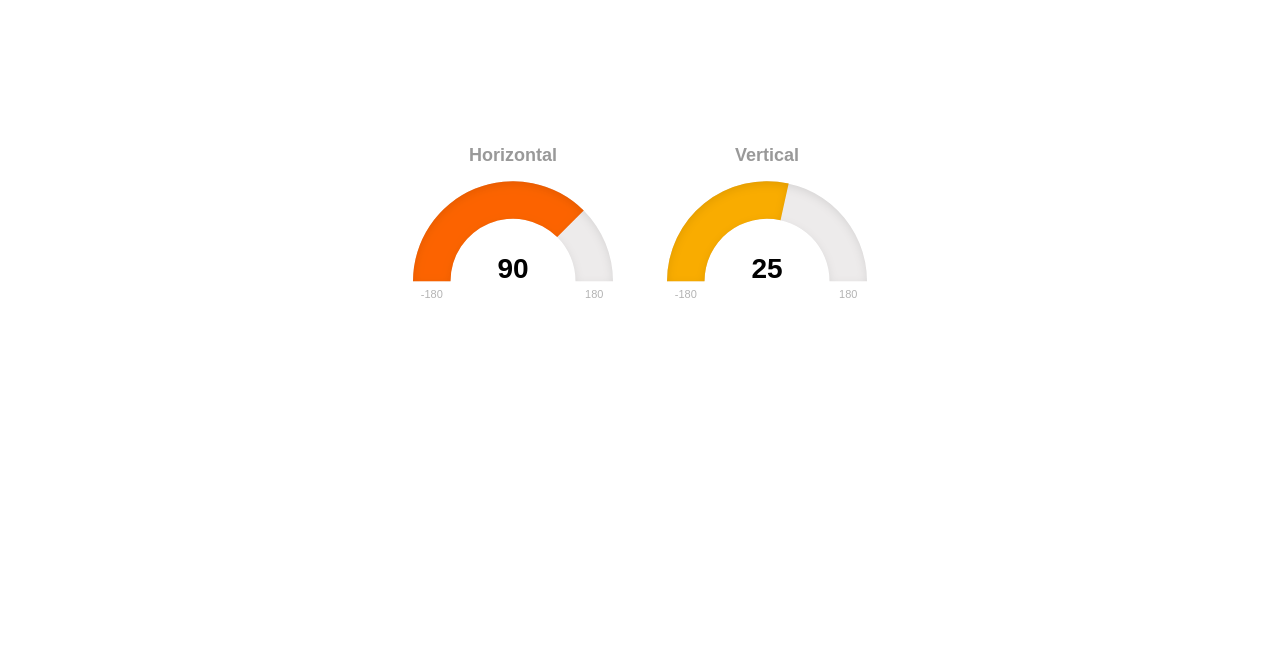
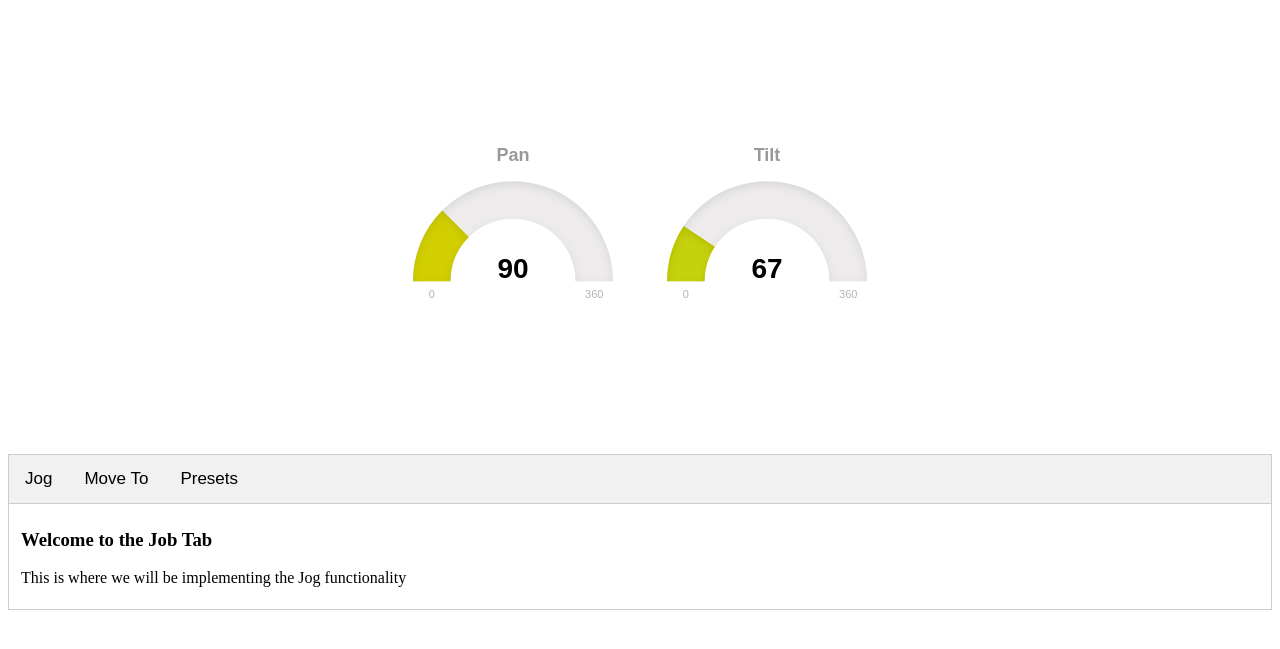
Before and after one commit to ahearnkyle/GimbalProject, a Flask app: page / in a window 1280 px wide. Shown: the top 649 px of the page. Run offline with Flask 2, Linux system fonts and the light colour scheme.

Commit message:
added the pan and tilt gauges to the web page as well as the beginning of the Jog, Move To, and Presets tabs

```diff
--- a/webApp/templates/defaults.html
+++ b/webApp/templates/defaults.html
@@ -3,7 +3,7 @@
 
 <head>
   <meta charset="utf-8" />
-  <title>Defaults</title>
+  <title>Gimbal Control Center</title>
   <meta name="viewport" content="width=device-width">
   <style>
   .container {
@@ -17,14 +17,40 @@
     height: 250px;
     display: inline-block;
   }
-
+  /*Below will allow you to style the tab itself.*/
+  .tab {
+	overflow: hidden;
+	border: 1px solid #ccc;
+	background-color: #f1f1f1;
+  }
+  /*Below is the style for the tab buttons.*/
+  .tab button {
+	background-color: inherit;
+	float: left;
+	border: none;
+	cursor: pointer;
+	padding: 14px 16px;
+	transition: 0.5s;
+	font-size: 17px;
+  }
+  /*Below will style the button when you hover over it.*/
+  .tab button:hover {
+	background-color: #ddd;
+  }
+  /*Below will allow you to style the tab content.*/
+  .tabcontent {
+	display:none;
+	padding: 6px 12px;
+	border: 1px solid #ccc;
+	border-top: none;
+  }
   </style>
 </head>
 
 <body>
   <div class="container">
     <div id="gg1" class="gauge"></div>
-    <div id="gg2" class="gauge" data-value="25"></div>
+    <div id="gg2" class="gauge"></div>
   </div>
   <script type="text/javascript" src="{{url_for('static',filename='raphael-2.1.4.min.js')}}"></script>
   <script type="text/javascript" src="{{url_for('static',filename='justgage.js')}}"></script>
@@ -32,18 +58,81 @@
   var gauge1 = new JustGage({
 	  id: "gg1",
 	  value: 90,
-	  min: -180,
-	  max: 180,
-	  title:"Horizontal"
+	  min: 0,
+	  max: 360,
+	  title:"Pan"
 	});
   var gauge2 = new JustGage({
 	  id: "gg2",
-	  value: 90,
-	  min: -180,
-	  max: 180,
-	  title: "Vertical"
+	  value: 67,
+	  min: 0,
+	  max: 360,
+	  title: "Tilt"
   });
   </script>
+<div class="tab">
+  <button class="tablinks" onclick="openJog(event)">Jog</button>
+  <button class="tablinks" onclick="openMoveTo(event)">Move To</button>
+  <button class="tablinks" onclick="openPresets(event)">Presets</button>
+</div>
+
+<div id="jog" class="tabcontent">
+  <h3>Welcome to the Job Tab</h3>
+  <p>This is where we will be implementing the Jog functionality</p>
+</div>
+
+<div id="moveto" class="tabcontent">
+  <h3>Welcome to the Move To tab</h3>
+  <p>This is where we will be implementing the Move to functionality.</p>
+</div>
+
+<div id="presets" class="tabcontent">
+  <h3>Welcome to the Presets tab</h3>
+  <p>This is where we will be implementing the Presets functionality</p>
+</div>
+
+<script>
+document.getElementsByClassName('tablinks')[0].click();
+function openJog(evt){
+	var i, tabcontent, tablinks;
+    	tabcontent = document.getElementsByClassName("tabcontent");
+    	for (i = 0; i < tabcontent.length; i++) {
+        	tabcontent[i].style.display = "none";
+    	}
+    	tablinks = document.getElementsByClassName("tablinks");
+    	for (i = 0; i < tablinks.length; i++) {
+        	tablinks[i].className = tablinks[i].className.replace(" active", "");
+    	}
+    	document.getElementById('jog').style.display = "block";
+    	evt.currentTarget.className += " active";
+}
+function openMoveTo(evt) {
+	var i, tabcontent, tablinks;
+    tabcontent = document.getElementsByClassName("tabcontent");
+    for (i = 0; i < tabcontent.length; i++) {
+        tabcontent[i].style.display = "none";
+    }
+    tablinks = document.getElementsByClassName("tablinks");
+    for (i = 0; i < tablinks.length; i++) {
+        tablinks[i].className = tablinks[i].className.replace(" active", "");
+    }
+    document.getElementById('moveto').style.display = "block";
+    evt.currentTarget.className += " active";
+}
+function openPresets(evt){
+var i, tabcontent, tablinks;
+    tabcontent = document.getElementsByClassName("tabcontent");
+    for (i = 0; i < tabcontent.length; i++) {
+        tabcontent[i].style.display = "none";
+    }
+    tablinks = document.getElementsByClassName("tablinks");
+    for (i = 0; i < tablinks.length; i++) {
+        tablinks[i].className = tablinks[i].className.replace(" active", "");
+    }
+    document.getElementById('presets').style.display = "block";
+    evt.currentTarget.className += " active";
+}
+</script>
 </body>
 
 </html>
```
